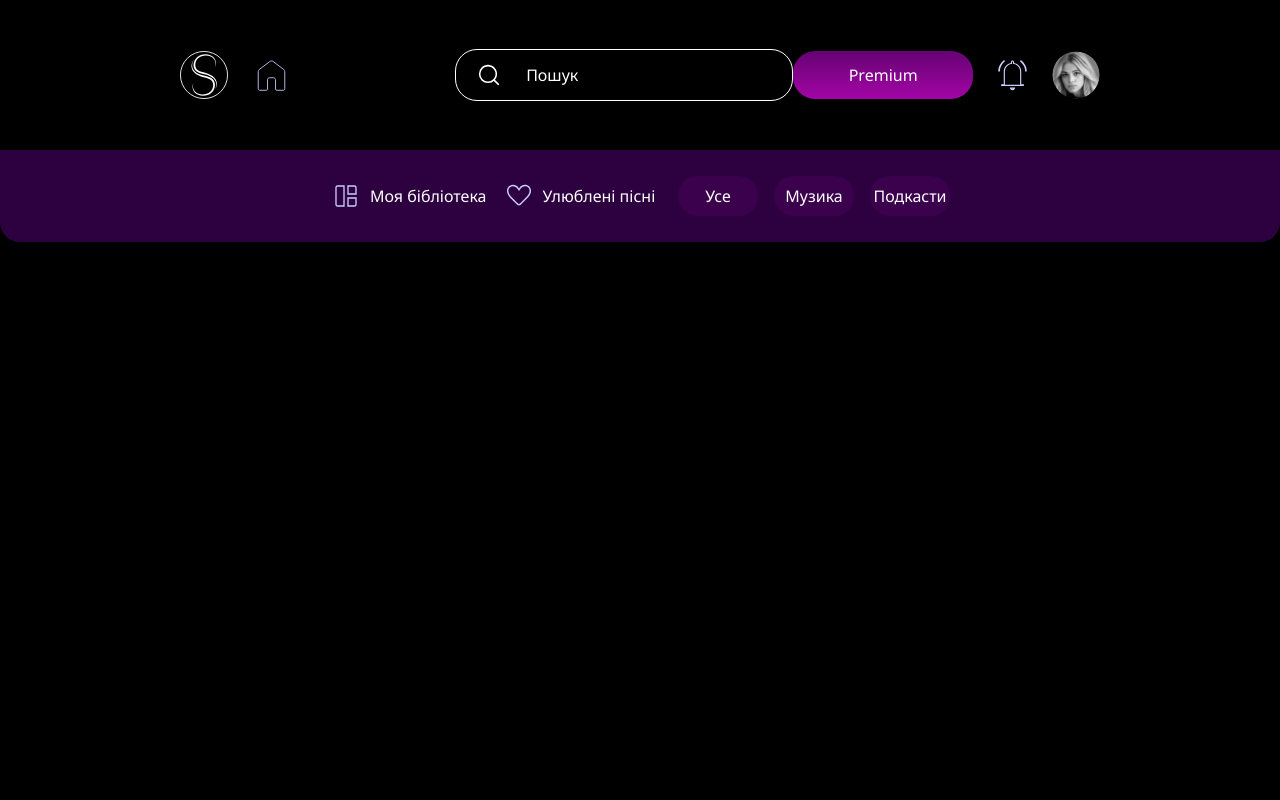
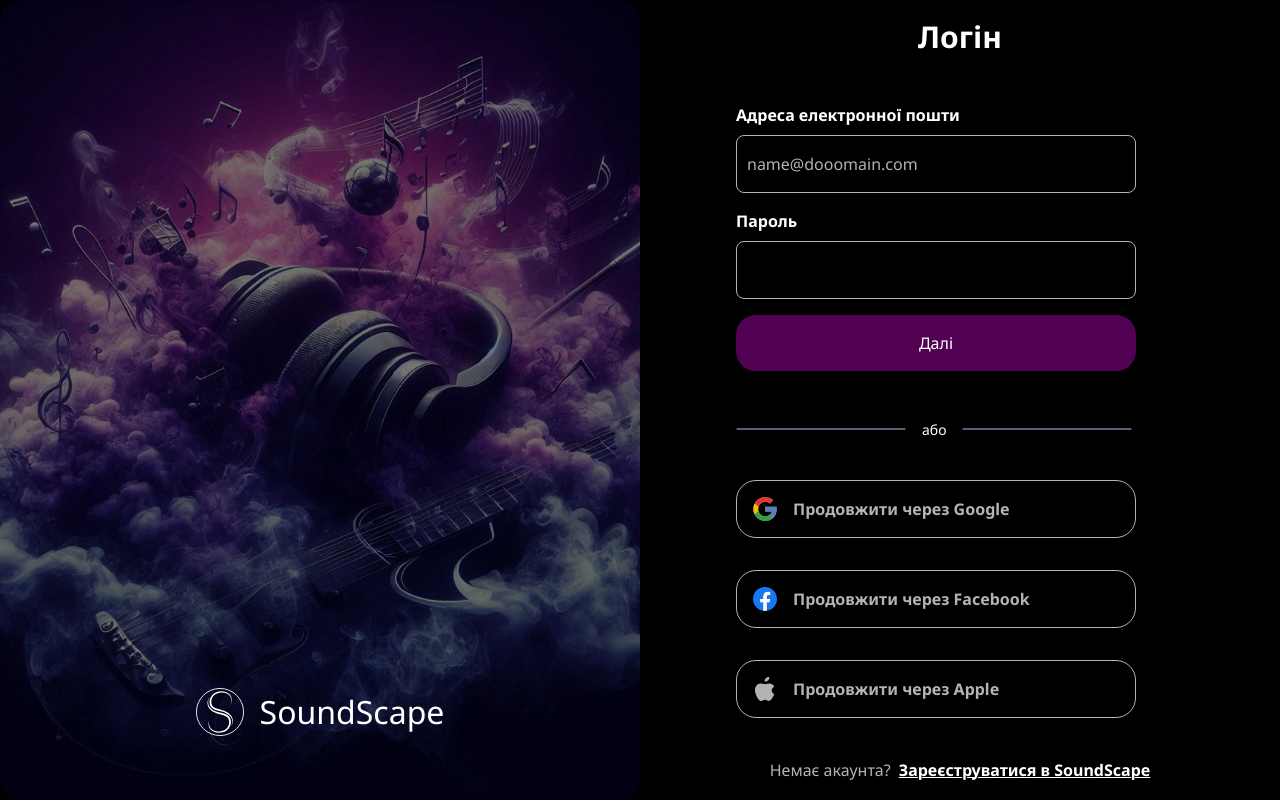
Before and after one commit to VovaB16/SoundScapeWeb, a React (Vite) app: page /login in a window 1280 px wide. Shown: the top 800 px of the page. Built offline with nearby package versions, Linux system fonts and the light colour scheme.

Commit message:
Add login

```diff
--- a/src/App.tsx
+++ b/src/App.tsx
@@ -2,15 +2,16 @@ import { BrowserRouter as Router, Route, Routes, useLocation } from 'react-route
 import Artist from './components/Views/Artist';
 import Header from './components/Commons/Header/index';
 import Footer from './components/Commons/Footers/index';
-import RegisterStep2 from './components/Views/RegisterStep2';
-import RegisterStep3 from './components/Views/RegisterStep3';
-import RegisterStep1 from './components/Views/RegisterStep1';
-import { RegistrationProvider } from './components/Views/RegistrationContext';
+import RegisterStep2 from './components/Commons/Auth/Register/RegisterStep2';
+import RegisterStep3 from './components/Commons/Auth/Register/RegisterStep3';
+import RegisterStep1 from './components/Commons/Auth/Register/RegisterStep1';
+import { RegistrationProvider } from './components/Commons/Auth/Register/RegistrationContext';
 import Main from './components/Views/main';
+import Login from './components/Commons/Auth/Login/Login';
 
 const AppContent = () => {
   const location = useLocation();
-  const hideHeaderFooter = location.pathname === '/register-step1' || location.pathname === '/register-step2' || location.pathname === '/register-step3';
+  const hideHeaderFooter = location.pathname === '/register-step1' || location.pathname === '/register-step2' || location.pathname === '/register-step3' || location.pathname === '/login';
 
   return (
     <>
@@ -21,6 +22,7 @@ const AppContent = () => {
           <Route path="/main" element={<Main />} />
             <Route path="/artist" element={<Artist />} />
             <Route path="/artist/:id" element={<Artist />} />
+            <Route path="/login" element={<Login />} />
             <Route path="/register-step1" element={<RegisterStep1 />} />
             <Route path="/register-step2" element={<RegisterStep2 />} />
             <Route path="/register-step3" element={<RegisterStep3 />} />
--- /dev/null
+++ b/src/components/Commons/Auth/Login/Login.tsx
@@ -0,0 +1,113 @@
+
+import { Link, } from 'react-router-dom';
+
+
+const Login = () => {
+
+
+  return (
+    <div className="flex h-screen">
+      <div className="w-1/2 flex flex-col justify-between items-center p-8 bg-cover bg-center" style={{ backgroundImage: "linear-gradient(0deg, rgba(0, 0, 0, 0.20) 0%, rgba(0, 0, 0, 0.20) 100%), url('/images/SUM.png')", borderRadius: '20px' }}>
+        <div></div>
+        <div className="flex items-center mb-8">
+          <img src="/images/logos/Logo.svg" alt="Logo" className="w-12 h-12" />
+          <span className="text-white ml-4" style={{ fontFamily: 'Noto Sans', fontSize: '32px', fontWeight: 300 }}>SoundScape</span>
+        </div>
+      </div>
+
+      <div className="w-1/2 flex flex-col justify-center items-center p-8">
+        <h2 className="text-3xl font-bold mb-[48px]">Логін</h2>
+        <div className="w-full max-w-md">
+
+          <form className="w-full">
+            <div className="mb-4">
+              <label className="text-white font-['Noto_Sans'] text-[16px] font-bold leading-normal mb-2 block" htmlFor="email">
+                Адреса електронної пошти
+              </label>
+              <input
+                className="flex w-[400px] p-[16px_10px] items-center gap-[10px] rounded-[8px] border border-[#B3B3B3] text-[#B3B3B3] font-['Noto_Sans'] text-[16px] font-normal leading-normal focus:outline-none focus:ring-2 focus:ring-[#A305A6] placeholder-[#B3B3B3]"
+                id="email"
+                type="email"
+                placeholder="name@dooomain.com"
+              />
+            </div>
+            <div className="mb-4">
+              <label className="text-white font-['Noto_Sans'] text-[16px] font-bold leading-normal mb-2 block" htmlFor="email">
+                Пароль
+              </label>
+              <input
+                className="flex w-[400px] p-[16px_10px] items-center gap-[10px] rounded-[8px] border border-[#B3B3B3] text-[#B3B3B3] font-['Noto_Sans'] text-[16px] font-normal leading-normal focus:outline-none focus:ring-2 focus:ring-[#A305A6] placeholder-[#B3B3B3]"
+                id="password"
+                type="password"
+                placeholder=""
+              />
+            </div>
+
+            <div className="flex items-center justify-between mb-[48px]">
+              <button
+                className="flex w-[400px] p-[16px_10px] justify-center items-center gap-[10px] rounded-[20px] bg-[rgba(163,5,166,0.50)] text-white font-['Noto_Sans'] text-[16px] font-normal leading-normal hover:bg-[rgba(163,5,166,0.7)]"
+                type="button"
+              >
+                <span className="text-[#FFF] font-['Noto Sans'] text-[16px] font-normal leading-normal">
+                  Далі
+                </span>
+              </button>
+            </div>
+          </form>
+
+          <div className="flex items-center justify-left mb-[40px]">
+            <img src="/images/Line.svg" alt="Line" className="w-[170px] h-[2px] flex-shrink-0 rounded-[10px]" />
+            <span className="text-white font-['Noto_Sans'] text-[14px] font-normal mx-4">або</span>
+            <img src="/images/Line.svg" alt="Line" className="w-[170px] h-[2px] flex-shrink-0 rounded-[10px]" />
+          </div>
+
+          <div className="flex flex-col items-start gap-8 self-stretch mb-[40px]">
+            <button
+              className="flex p-4 flex-row items-center gap-4 w-[400px] rounded-[20px] border border-[#B3B3B3]"
+              type="button"
+            >
+              <img src="/images/googleLogo.svg" alt="Google" className="w-6 h-6" />
+              <span className="text-[#B3B3B3] font-['Noto_Sans'] text-[16px] font-bold leading-normal">
+                Продовжити через Google
+              </span>
+            </button>
+
+            <button
+              className="flex p-4 flex-row items-center gap-4 w-[400px] rounded-[20px] border border-[#B3B3B3] hover:text-white"
+              type="button"
+            >
+              <img src="/images/facebookLogo.svg" alt="Facebook" className="w-6 h-6" />
+              <span className="text-[#B3B3B3] font-['Noto_Sans'] text-[16px] font-bold leading-normal">
+              Продовжити через Facebook
+              </span>
+            </button>
+
+            <button
+              className="flex p-4 flex-row items-center gap-4 w-[400px] rounded-[20px] border border-[#B3B3B3] hover:text-white"
+              type="button"
+            >
+              <img src="/images/AppleLogo.svg" alt="Apple" className="w-6 h-6" />
+              <span className="text-[#B3B3B3] font-['Noto_Sans'] text-[16px] font-bold leading-normal">
+              Продовжити через Apple
+              </span>
+            </button>
+          </div>
+
+          <div className="text-center">
+            <span className="text-[#B3B3B3] font-['Noto_Sans'] text-[16px] font-normal leading-normal">
+              Немає акаунта?
+            </span>
+            <Link
+              to="/login"
+              className="text-white font-['Noto_Sans'] text-[16px] font-bold leading-normal underline decoration-solid decoration-[0.64px] underline-offset-auto ml-2 hover:text-[#7A057E]"
+            >
+              Зареєструватися в SoundScape
+            </Link>
+          </div>
+        </div>
+      </div>
+    </div>
+  );
+};
+
+export default Login;
--- a/src/components/Views/RegisterStep3.tsx
+++ b/src/components/Commons/Auth/Register/RegisterStep3.tsx
@@ -47,7 +47,7 @@ const RegisterStep3 = () => {
         console.log('Registration successful:', data);
         navigate('/main');
       } else {
-        const errorData = await response.json();
+        //const errorData = await response.json();
         navigate('/main');
         //console.error('Registration error:', errorData);
         //alert(`Error: ${errorData.message}`);
--- a/src/components/Views/Artist.tsx
+++ b/src/components/Views/Artist.tsx
@@ -43,7 +43,7 @@ const Artist = () => {
   const [loading, setLoading] = useState(true);
   const [currentTrack, setCurrentTrack] = useState<string | null>(null);
   const [isPlaying, setIsPlaying] = useState(false);
-  const [trackEnded, setTrackEnded] = useState(false); // Стейт для відслідковування завершення треку
+  const [trackEnded, setTrackEnded] = useState(false);
   const audioRef = useRef(new Audio());
 
   const API_KEY = import.meta.env.VITE_TICKETMASTER_API_KEY;
```
Also changed, not shown: src/components/Commons/Auth/Register/RegisterStep1.tsx (renamed from src/components/Views/RegisterStep1.tsx), src/components/Commons/Auth/Register/RegisterStep2.tsx (renamed from src/components/Views/RegisterStep2.tsx), src/components/Commons/Auth/Register/RegistrationContext.tsx (renamed from src/components/Views/RegistrationContext.tsx).
